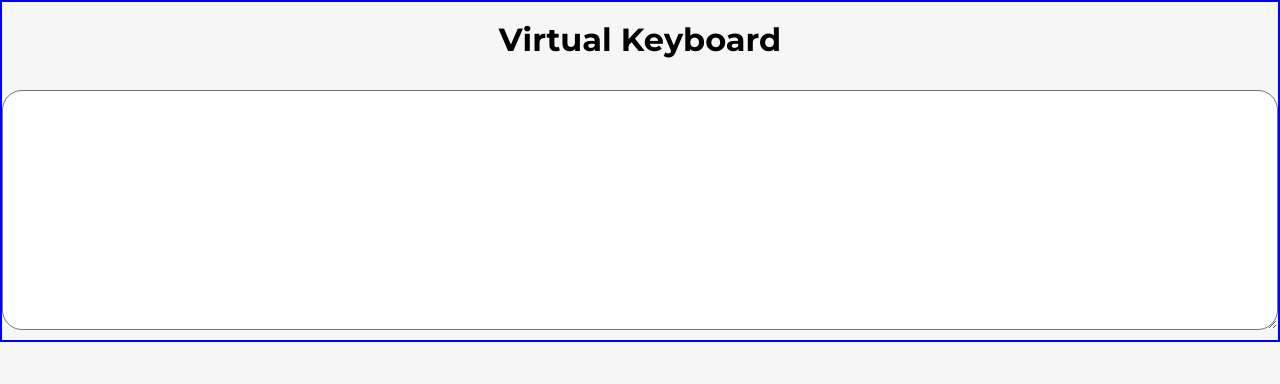
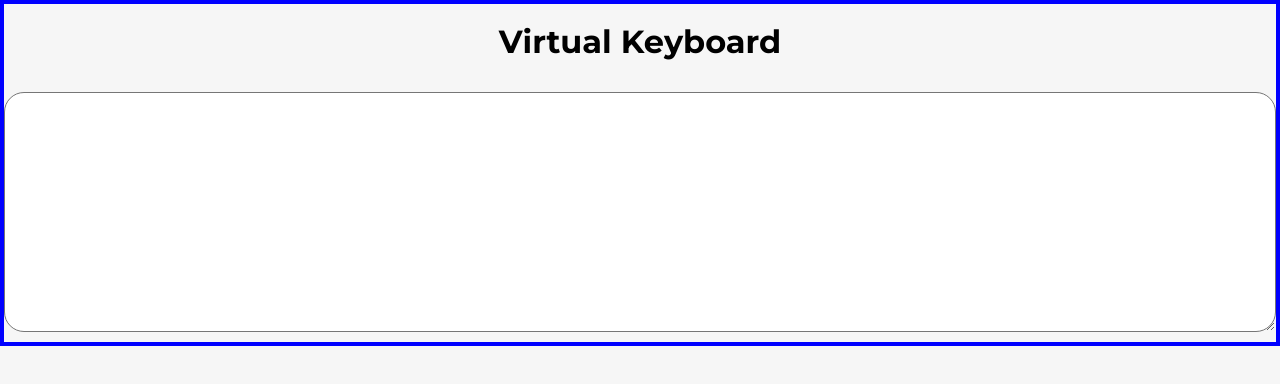
Before and after one commit to JuchKasia/virtual-keyboard, a website: page virtual keyboard/index.html in a window 1280 px wide. Drawn offline with Linux system fonts and the light colour scheme.

Commit message:
feat: add main-container, FRI 28.04.2023, 13.45

```diff
--- a/virtual keyboard/src/index.js
+++ b/virtual keyboard/src/index.js
@@ -3,12 +3,20 @@
 // import '../normalize.css';
 
 
+// main container
+const mainContainer = document.createElement('div');
+mainContainer.classList.add('main-container');
+
+const body = document.querySelector('body');
+body.prepend(mainContainer);
+
+
+
 // контейнер для заголовка
 const titleContainer = document.createElement('div');
 titleContainer.classList.add('title-container');
+mainContainer.append(titleContainer);
 
-const body = document.querySelector('body');
-body.prepend(titleContainer);
 
 
 // заголовок h1
@@ -19,60 +27,11 @@ console.log(body);
 titleText.textContent = 'Virtual Keyboard';
 
 // добавляю заголовок в контейнер
-titleContainer.appendChild(titleText);
+titleContainer.append(titleText);
 
 
 
 // textarea
 const textArea = document.createElement('textarea');
 textArea.classList.add('textarea-field');
-body.append(textArea);
-
-// // Создаем заголовок клавиатуры
-
-// const titleContainer = document.createElement('div');
-// titleContainer.classList.add('titleContainer');
-
-// const title = document.createComment('title');
-// title.classList.add('title');
-// keyElement.textContent = Virtual Keyboard;
-// titleContainer.appendChild(title);
-// body.appendChild(titleContainer);
-
-// keyElement.setAttribute('type', 'button');
-//     keyElement.classList.add('key');
-//     keyElement.textContent = key;
-//     keysContainer.appendChild(keyElement);
-
-// // const titleContainer = document.createElement('div');
-// // titleContainer.classList.add('titleContainer');
-
-// // const title = document.createComment('title');
-// // title.classList.add('title');
-
-// // let titleText = 'Virtual Keyboard';
-// // title.appendChild(titleText);
-// // titleContainer.appendChild(title);
-
-// // document.title = ('Vitrual Keyboard');
-// const keyboard = document.createElement('div');
-// keyboard.classList.add('keyboard');
-
-// const keysContainer = document.createElement('div');
-// keysContainer.classList.add('keys');
-// keyboard.appendChild(keysContainer);
-
-// const keys = [
-//     '1', '2', '3', '4', '5', '6', '7', '8', '9', '0',
-//     'q', 'w', 'e', 'r', 't', 'y', 'u', 'i', 'o', 'p',
-//     'a', 's', 'd', 'f', 'g', 'h', 'j', 'k', 'l',
-//     'z', 'x', 'c', 'v', 'b', 'n', 'm'
-// ];
-
-
-  document.addEventListener("keydown", (event) => {
-    console.log(event);
-    console.log("event.code", event.code); // this is my solution!!!
-    console.log("event.key", event.key);
-    console.log(event.getModifierState("Shift", "NumLock")); // true
-  });
+mainContainer.append(textArea);
--- a/virtual keyboard/style.scss
+++ b/virtual keyboard/style.scss
@@ -28,6 +28,16 @@ body {
     font-family: 'Montserrat', sans-serif;
     font-style: normal;
     font-weight: 500;
+    justify-content: space-between;
+    align-items: center;
+    background-color: #F6F6F6;
+    border: 2px solid blue;
+}
+
+.main-container {
+    display: flex;
+    flex-direction: column;
+    width: 100%;
     justify-content: space-between;
     align-items: center;
     background-color: #F6F6F6;
```
Also changed, not shown: virtual keyboard/style.css, 1 other file.
